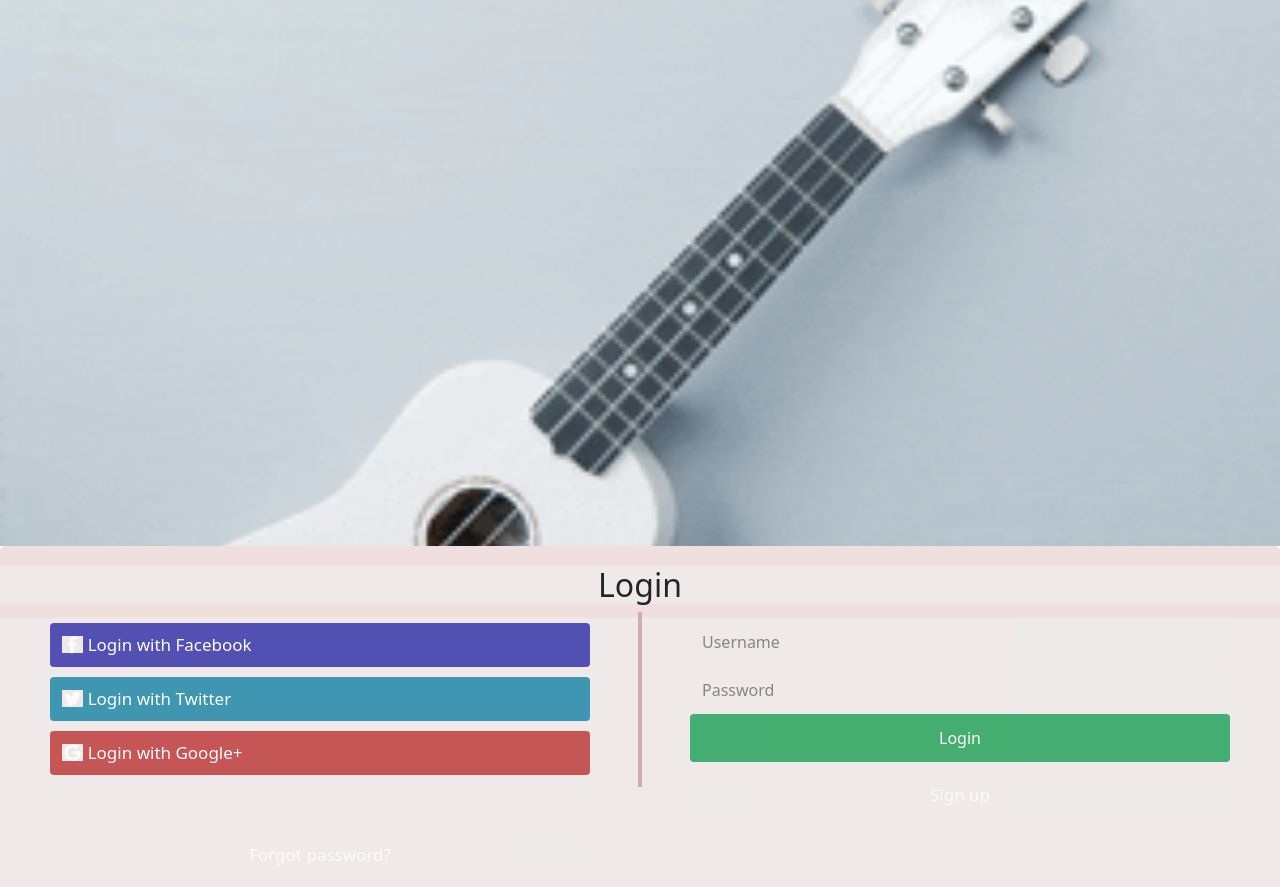
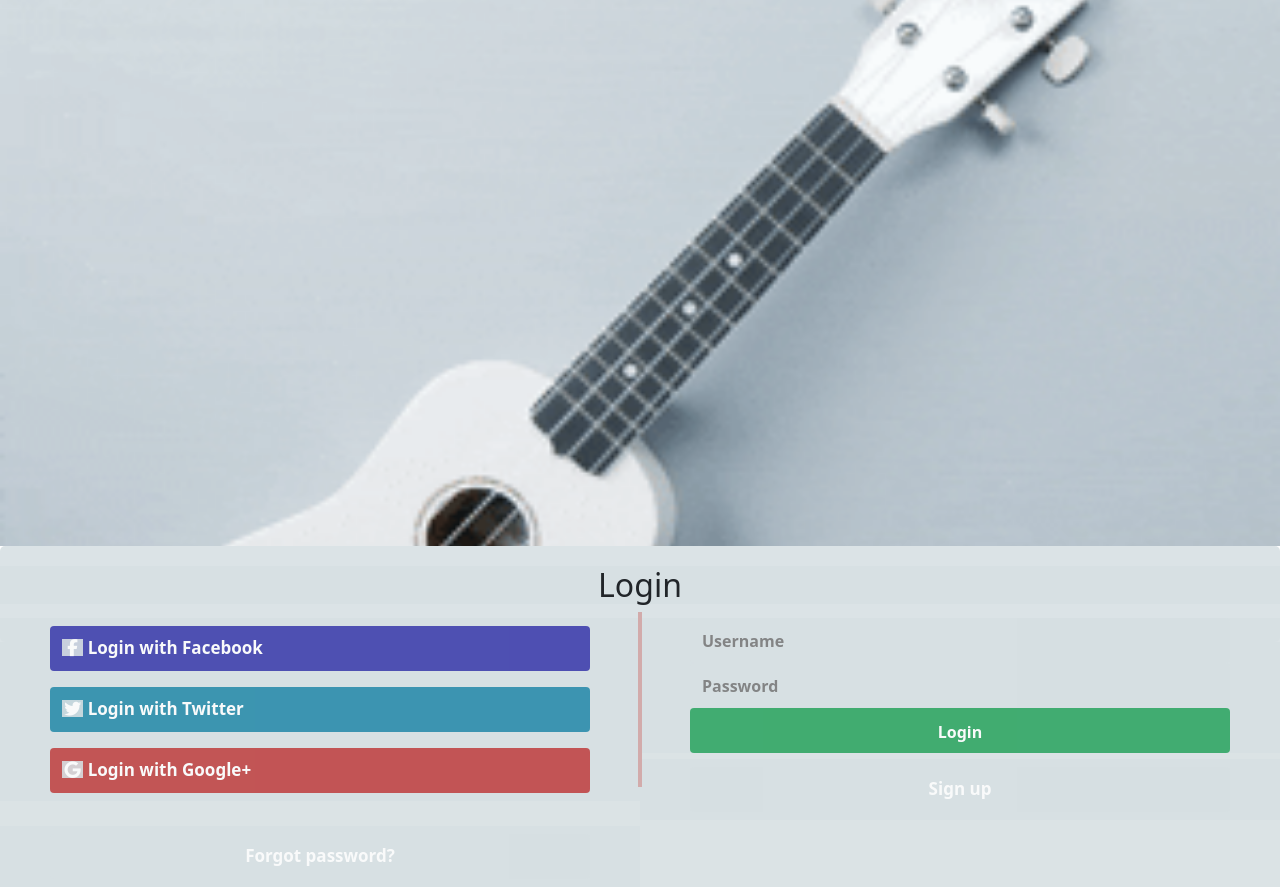
Before and after one commit to LiannaSol/GuitarVibe, a plain HTML site: page Login.html in a window 1280 px wide. Shown: the part 310-1197 px from the top of the page. Drawn offline with nearby package versions, Linux system fonts and the light colour scheme.

Commit message:
added files

```diff
--- a/style3.css
+++ b/style3.css
@@ -1,5 +1,5 @@
 * {box-sizing: border-box;
-  background: rgb(239, 233, 233);
+  background: rgba(215, 224, 227, 0.895);
 
 }
 
@@ -7,7 +7,7 @@
 .container5 {
   position: relative;
   border-radius: 5px;
-  background-color: rgb(239, 223, 223);
+  background-color: rgb(215, 224, 227, 0.895);
   padding: 20px 0 30px 0;
 }
 
@@ -18,12 +18,14 @@ input,
   padding: 12px;
   border: none;
   border-radius: 4px;
-  margin: 5px 0;
+  margin: 8px 0;
   opacity: 0.85;
   display: inline-block;
   font-size: 17px;
   line-height: 20px;
   text-decoration: none;
+  height: 45px;
+  font-weight: bold;
 }
 
 input:hover,
@@ -158,7 +160,8 @@ input[type=submit]:hover {
 
   /*-----backgroung----*/
   .main2{
-    background:  url("images/white-ukulele.gif");
+    background: url("images/white-ukulele.gif");
+    background-color: aqua;
     background-size: cover;
     width: 100%;
     height: 100vh;
```
